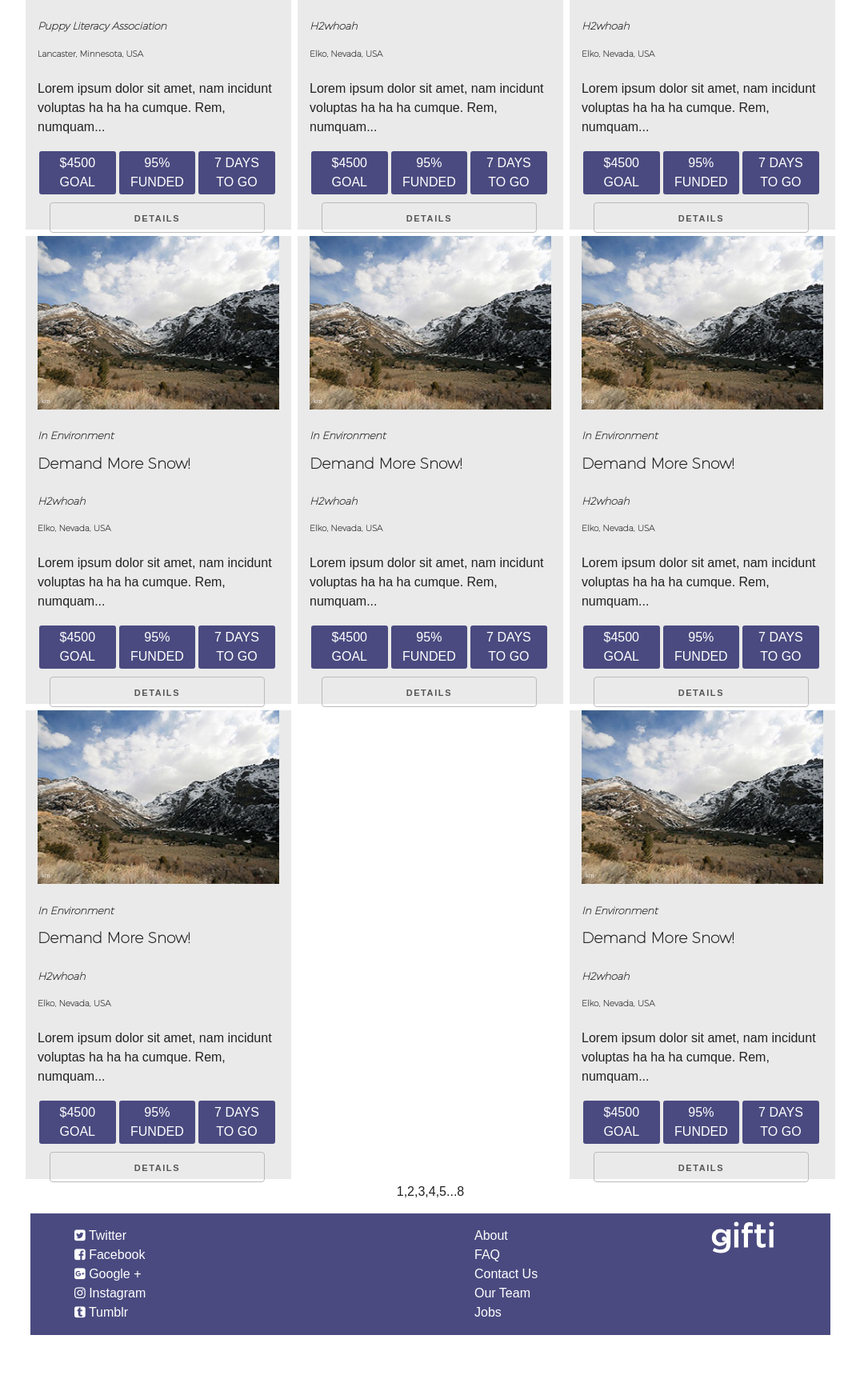
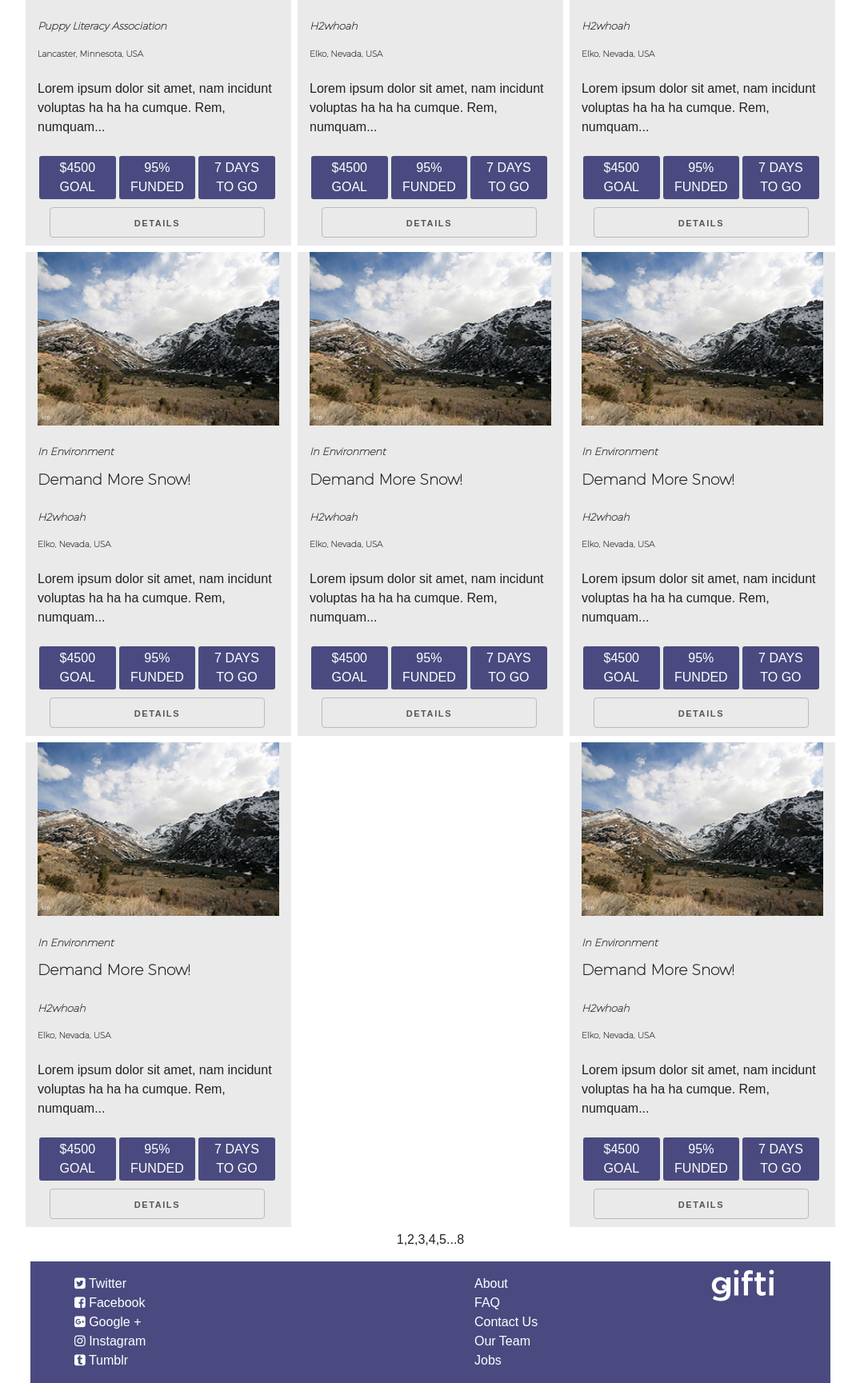
Before and after one commit to kametz/FundraisingSite, a PHP site: page /assets/browse.php in a window 1280 px wide. Shown: the part 490-2219 px from the top of the page at 80% size, without its empty margins (102-1177 px from the left). Before the commit the page ends 2159 px from the top, so only its background shows below. Run offline with PHP 8.4, Linux system fonts and the light colour scheme; some libraries are stand-ins or nearby versions.

Commit message:
Vertical aignment refined

```diff
--- a/css/styles.css
+++ b/css/styles.css
@@ -257,7 +257,7 @@ footer {
     background-color: #eaeaea;
     border: 4px solid #ffffff;
     position: relative;
-    padding-bottom: 100px; }
+    padding-bottom: 120px; }
   .browse-project .flickr {
     color: #eaeaea;
     font-size: .5em; }
@@ -269,7 +269,6 @@ footer {
       margin-left: 5px; }
   .browse-project .alignment-cell {
     position: absolute;
-    height: 100px;
     width: 90%;
     bottom: 0;
     margin: 0 auto; }
--- a/scss/_browse.scss
+++ b/scss/_browse.scss
@@ -61,7 +61,7 @@
     background-color: $ltgray;
     border: 4px solid $white;
     position: relative;
-    padding-bottom: 100px;
+    padding-bottom: 120px;
   }
   .flickr {
     img {
@@ -78,11 +78,9 @@
 
   .alignment-cell {
     position: absolute;
-    height: 100px;
     width: 90%;
     bottom: 0;
     margin: 0 auto;
-
   }
 
 
```
